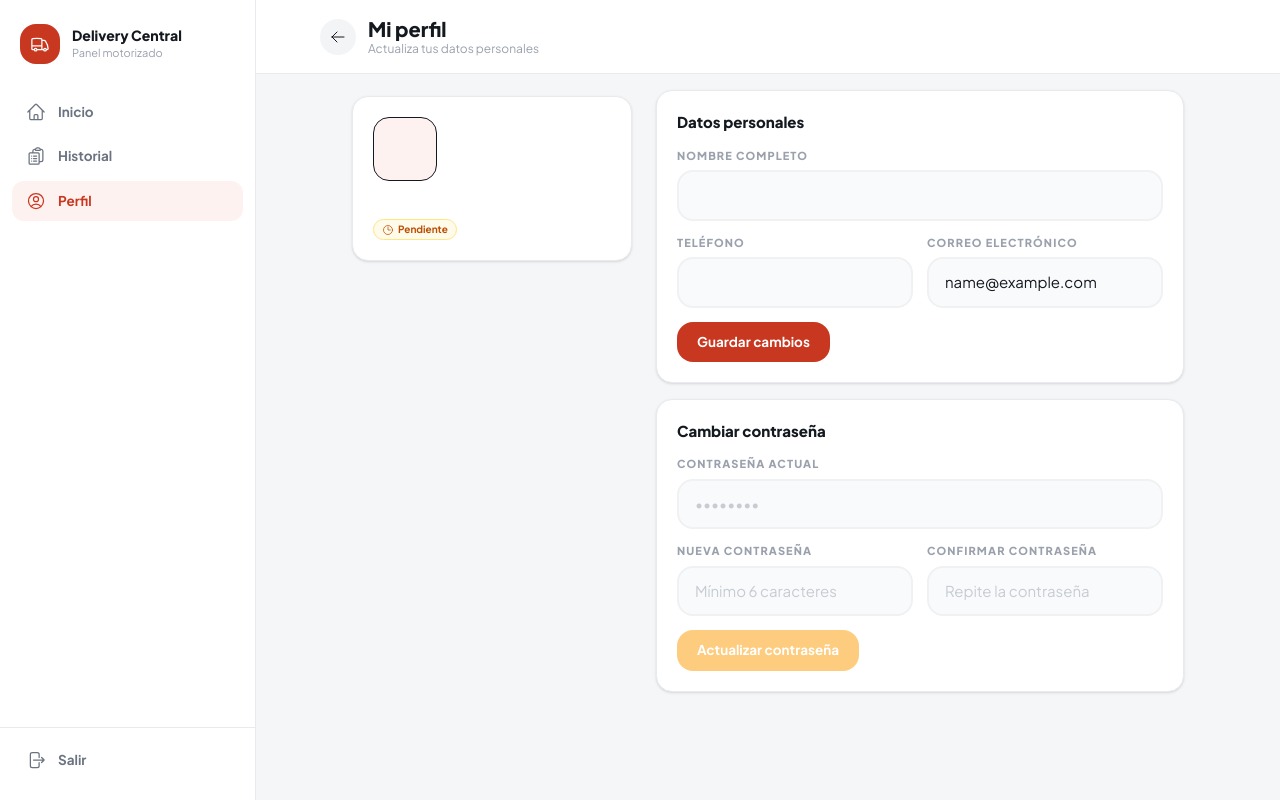
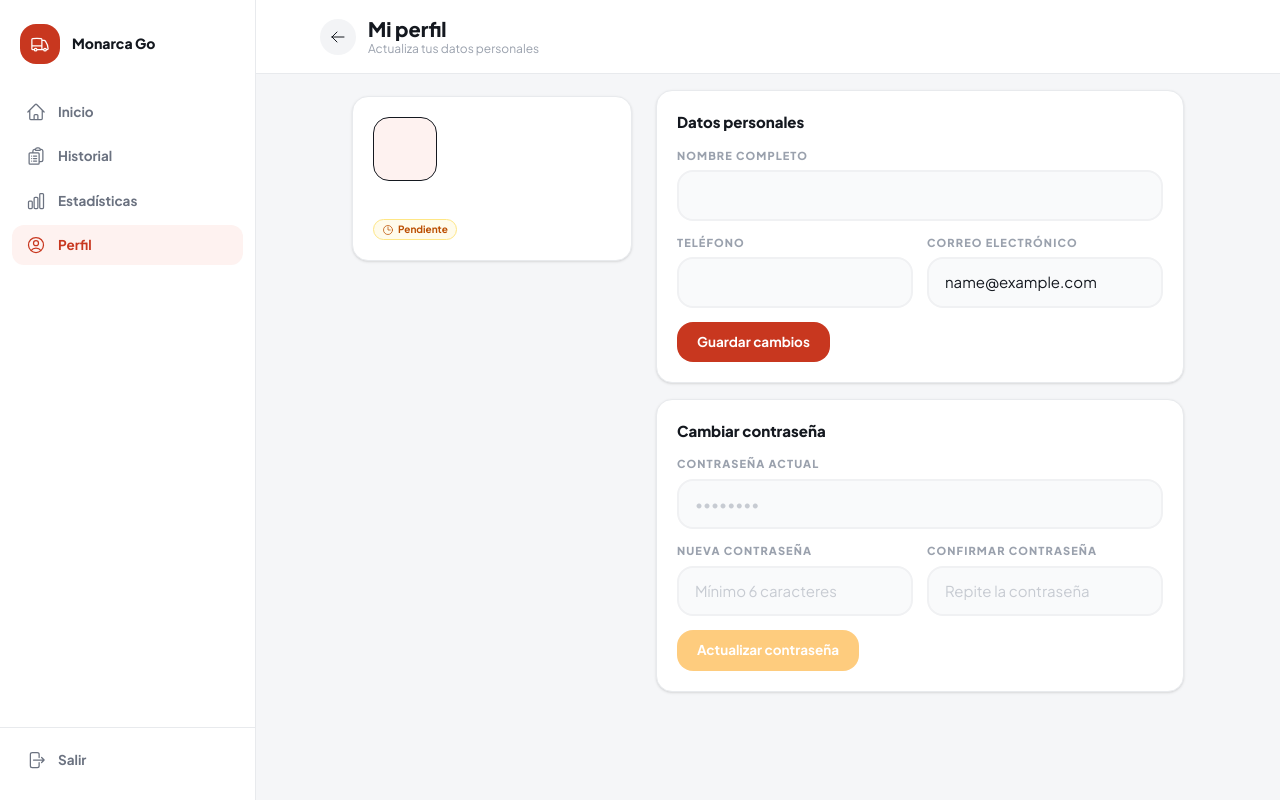
Before and after one commit to arrmareDev/AppDelivery, a Vue app: page /perfil in a window 1280 px wide. Built offline with nearby package versions, Linux system fonts and the light colour scheme; no server answers; sample sign-in values are in the browser's storage; the HTML template or start-up script is replaced by a standard one.

Commit message:
Se modifico

```diff
--- a/src/components/AppNav.vue
+++ b/src/components/AppNav.vue
@@ -8,9 +8,8 @@
             </div>
             <div class="min-w-0">
                 <p class="font-black text-[14px] leading-tight m-0 truncate" style="color: var(--color-ink)">
-                    Delivery Central
+                    Monarca Go
                 </p>
-                <p class="text-[11px] m-0" style="color: var(--color-ink-faint)">Panel motorizado</p>
             </div>
         </div>
 
@@ -24,6 +23,11 @@
                 :class="{ 'sidebar-link--active': active === 'historial' }">
                 <ClipboardDocumentListIcon class="w-5 h-5 shrink-0" />
                 Historial
+            </button>
+            <button @click="$emit('navigate', '/estadisticas')" class="sidebar-link"
+                :class="{ 'sidebar-link--active': active === 'estadisticas' }">
+                <ChartBarIcon class="w-5 h-5 shrink-0" />
+                Estadísticas
             </button>
             <button @click="$emit('navigate', '/perfil')" class="sidebar-link"
                 :class="{ 'sidebar-link--active': active === 'perfil' }">
@@ -73,6 +77,15 @@
             <span class="text-[10px] font-bold">Historial</span>
         </button>
 
+        <button @click="$emit('navigate', '/estadisticas')" class="flex-1 flex flex-col items-center py-2.5 gap-1 border-none bg-transparent
+                   cursor-pointer transition-colors relative"
+            :class="active === 'estadisticas' ? 'text-[color:var(--color-brand-600)]' : 'text-gray-400 hover:bg-gray-50 hover:text-[color:var(--color-brand-500)]'">
+            <span v-if="active === 'estadisticas'"
+                class="absolute top-0 w-8 h-0.5 rounded-full bg-[color:var(--color-brand-600)]" />
+            <ChartBarIcon class="w-5 h-5" />
+            <span class="text-[10px] font-bold">Stats</span>
+        </button>
+
         <button @click="$emit('navigate', '/perfil')" class="flex-1 flex flex-col items-center py-2.5 gap-1 border-none bg-transparent
                    cursor-pointer transition-colors relative"
             :class="active === 'perfil' ? 'text-[color:var(--color-brand-600)]' : 'text-gray-400 hover:bg-gray-50 hover:text-[color:var(--color-brand-500)]'">
@@ -95,6 +108,7 @@
 import {
     HomeIcon,
     ClipboardDocumentListIcon,
+    ChartBarIcon,
     UserCircleIcon,
     ArrowRightOnRectangleIcon,
     TruckIcon,
@@ -102,7 +116,7 @@ import {
 import { useAuthStore } from '../stores/auth'
 import { useResponsive } from '../composables/useResponsive'
 
-defineProps<{ active: 'home' | 'historial' | 'perfil' | '' }>()
+defineProps<{ active: 'home' | 'historial' | 'estadisticas' | 'perfil' | '' }>()
 defineEmits<{ navigate: [path: string]; logout: [] }>()
 
 const auth = useAuthStore()
```
